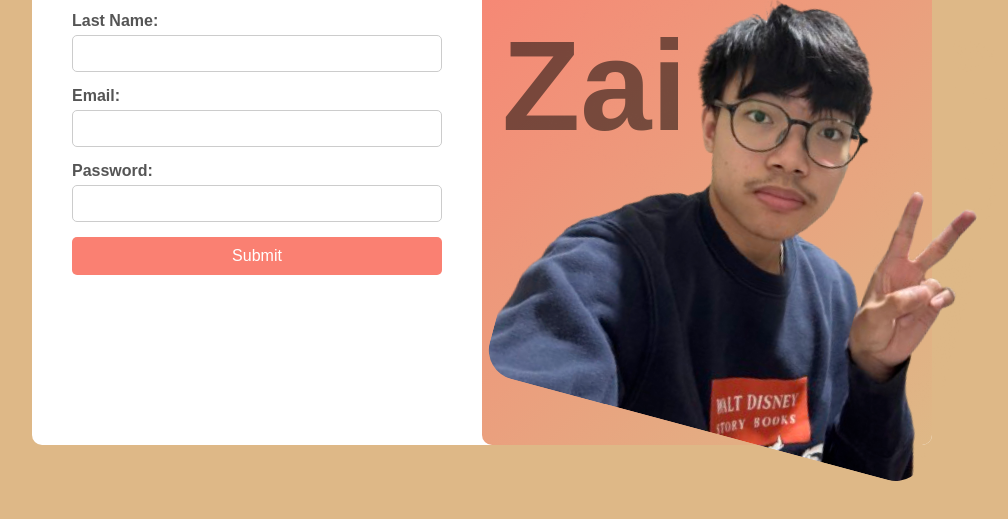
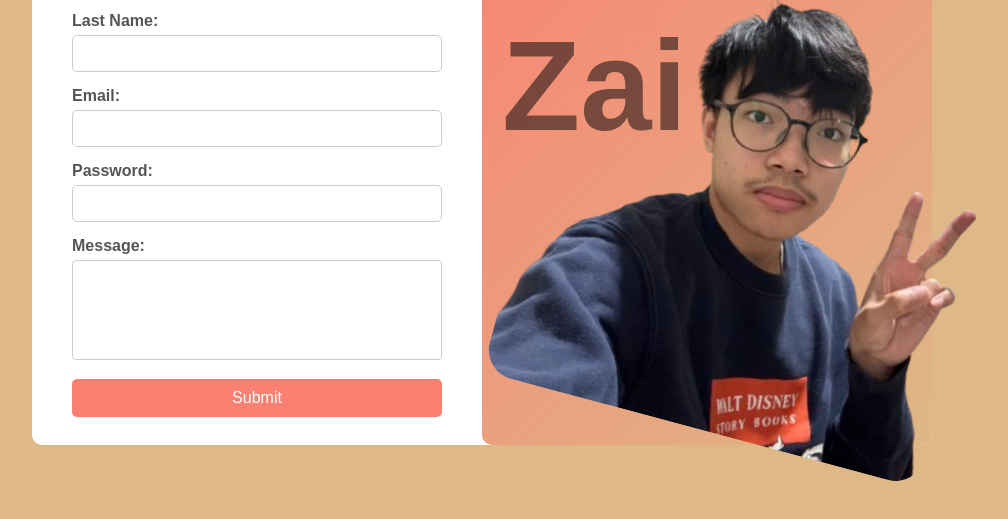
Before and after one commit to SaiZai-bot/regform, a plain HTML site: page index.html in a window 1280 px wide. Shown: the part 255-774 px from the top of the page, without its empty margins (158-1166 px from the left). Drawn offline with Linux system fonts and the light colour scheme.

Commit message:
Add files via upload

```diff
--- a/index.html
+++ b/index.html
@@ -33,6 +33,11 @@
                 </div>
 
                 <div class="form-group">
+                    <label for="message">Message:</label>
+                    <textarea type="message" id="message" name="message" required></textarea>
+                </div>
+
+                <div class="form-group">
                     <input type="submit" value="Submit" class="submit-button">
                 </div>
             </form>
--- a/style.css
+++ b/style.css
@@ -100,6 +100,21 @@ body {
     float: left;
 }
 
+textarea {
+    width: 100%;
+  height: 100px;
+  padding: 12px 20px;
+  box-sizing: border-box;
+  border: 1px solid #cccccc;
+  border-radius: 4px;
+  font-size: 16px;
+  resize: none;
+}
+
+.message {
+    margin-bottom: 10px;
+}
+
 .container .details button {
     background: salmon;
     color: #fff;
@@ -117,7 +132,7 @@ body {
     cursor: pointer;
 }
 
-@media (max-width: 1080px) {
+@media (max-width: 780px) {
     .container {
         height: auto;
     }
@@ -150,7 +165,8 @@ label {
 
 input[type="text"],
 input[type="email"],
-input[type="password"] {
+input[type="password"],
+input[type="message"] {
     width: 100%;
     padding: 10px;
     border: 1px solid #cccccc;
```
